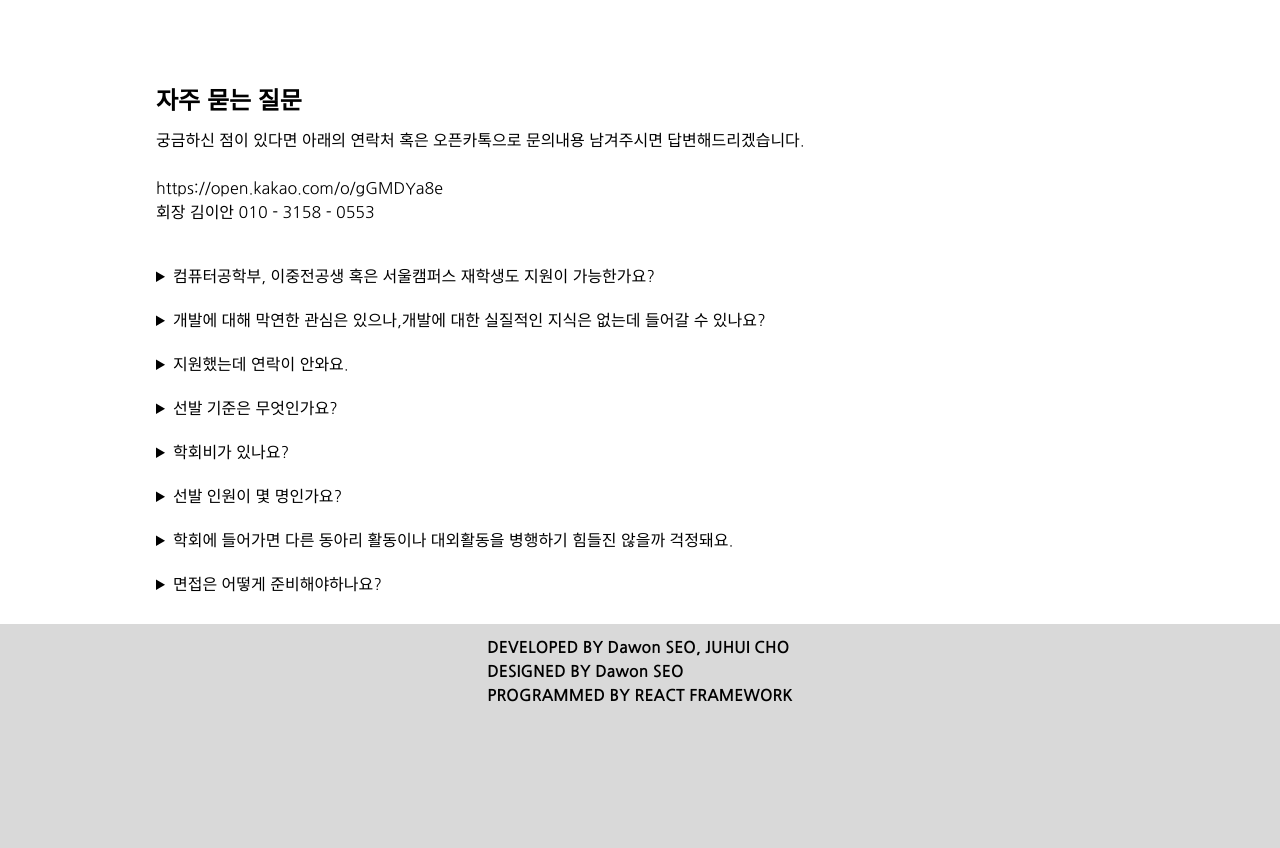
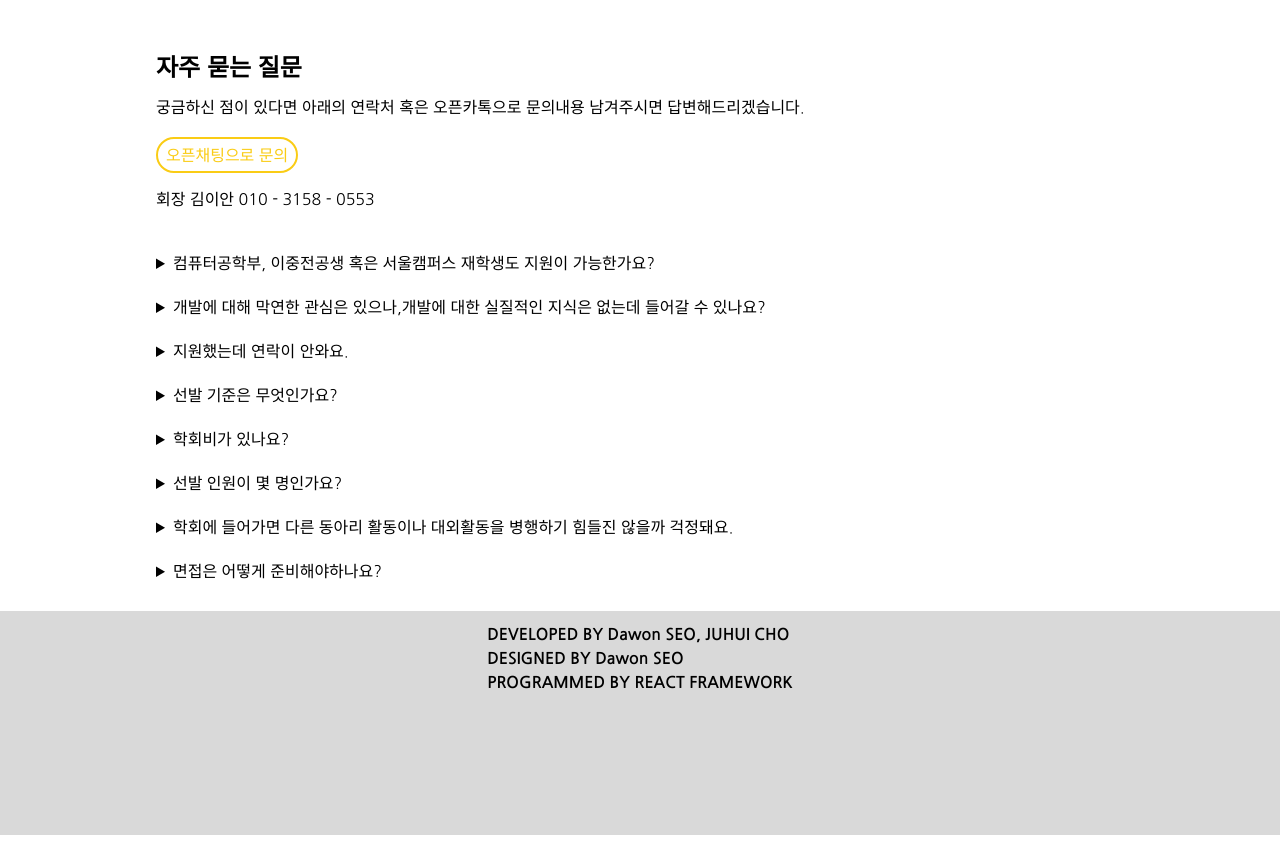
Before and after one commit to juhui88/TAB_Website, a React (Create React App) app: page / in a window 1280 px wide. Shown: the part 7258-8106 px from the top of the page. Built offline with nearby package versions, Linux system fonts and the light colour scheme.

Commit message:
Fix 일정과 FAQ

```diff
--- a/src/components/FAQ.js
+++ b/src/components/FAQ.js
@@ -16,13 +16,13 @@ function FAQ() {
       <p className="text-xs sm:text-base font-normal mt-3">
         궁금하신 점이 있다면 아래의 연락처 혹은 오픈카톡으로 문의내용 남겨주시면
         답변해드리겠습니다.<br/><br/>
-        <Link to="https://open.kakao.com/o/gGMDYa8e" className="hover:text-yellow-400">https://open.kakao.com/o/gGMDYa8e</Link><br/>
-        회장 김이안 010 - 3158 - 0553
+        <Link to="https://open.kakao.com/o/gGMDYa8e" className=" hover:text-white hover:bg-yellow-400 text-yellow-400 p-2 rounded-3xl border-2 border-yellow-400">오픈채팅으로 문의</Link>
+        <p className="mt-5">회장 김이안 010 - 3158 - 0553</p>
       </p>
       <div className="mt-10 space-y-5 text-xs sm:text-base">
         <details>
           <summary> 컴퓨터공학부, 이중전공생 혹은 서울캠퍼스 재학생도 지원이 가능한가요?</summary>
-          <P> 아쉽지만 지원자격은 컴퓨터공학부 23학번 신입생한테만 주어지므로 이중 및 부전공, 2학년 이상 재학생, 서울캠퍼스 학생은 지원하실 수 없습니다.  </P>
+          <P> 아쉽지만 지원자격은 컴퓨터공학부 23학번 신입생 및 편입생에게만 주어지므로 이중 및 부전공, 2학년 이상 재학생, 서울캠퍼스 학생은 지원하실 수 없습니다.  </P>
         </details>
         <details>
           <summary>
```
Also changed, not shown: public/일정.png.
